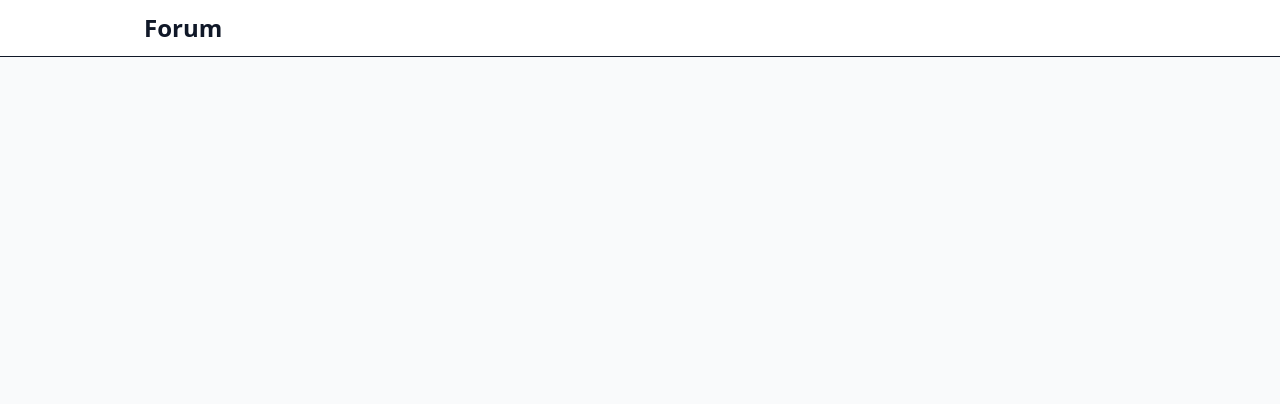
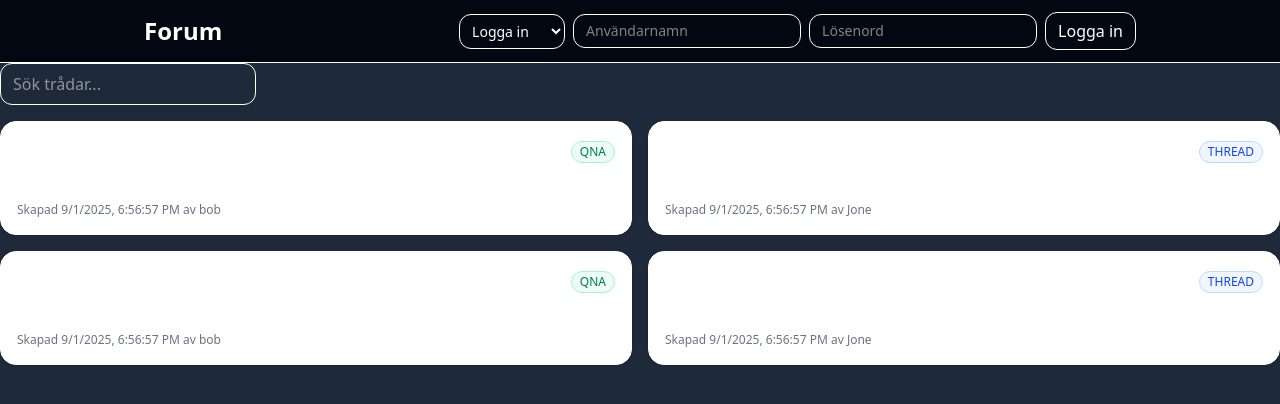
Before and after one commit to Solane-Hebo/typeScript-vite-react, a React (Vite) app in the folder forum/: page / in a window 1280 px wide. Shown: the top 404 px of the page. Built offline with nearby package versions, Linux system fonts and the light colour scheme.

Commit message:
Start sida

```diff
--- a/forum/src/app.tsx
+++ b/forum/src/app.tsx
@@ -1,7 +1,10 @@
-import { BrowserRouter, Link } from "react-router-dom";
+import { BrowserRouter, Link, Route, Routes } from "react-router-dom";
 import { useRepo } from "./repo";
 import { useEffect } from "react";
 import type { QNAThread, Thread } from "./types";
+import { AuthWidget, useSession } from "./auth";
+import ListeRoute from "./routes/ListRoute";
+import ListRoute from "./routes/ListRoute";
 
 
 export default function App() {
@@ -14,22 +17,24 @@ export default function App() {
 
 function Shell() {
   const repo = useRepo();
-  // const { currentUser, setCurrentUser } = useSession();
 
+  const {currentUser, setCurrentUser} = useSession()
+
+  // demo-data
   useEffect(() => {
     if (repo.state.users.length === 0) {
-      const alice = repo.actions.register("alice", "pass");
+      const Jone = repo.actions.register("Jone", "pass");
       const bob = repo.actions.register("bob", "pass");
 
       const t1 = repo.actions.createThread({
         title: "Välkommen!",
         category: "THREAD",
         description: "Presentera dig här.",
-        creator: alice,
+        creator: Jone,
       } as Omit<Thread, "id" | "creationDate">);
 
       const qna = repo.actions.createThread({
-        title: "Hur gör jag X i TypeScript?",
+        title: "Utility types",
         category: "QNA",
         description: "Tips på utility types?",
         creator: bob,
@@ -41,13 +46,20 @@ function Shell() {
   }, []);
 
   return (
-    <div className="min-h-screen bg-gray-50 text-gray-900">
-      <header className="sticky top-0 z-10 bg-white border-b">
+    <div className="min-h-screen bg-gray-800 text-white">
+      <header className="sticky top-0 z-10 bg-gray-950 border-b">
         <div className="max-w-5xl mx-auto px-4 py-3 flex items-center justify-between gap-4">
           <Link to="/" className="text-2xl font-bold">Forum</Link>
-          {/* <AuthWidget repo={repo} currentUser={currentUser} setCurrentUser={setCurrentUser} /> */}
+          <AuthWidget repo={repo} currentUser={currentUser} setCurrentUser={setCurrentUser} />
         </div>
       </header>
+
+      <main>
+        <Routes>
+           <Route path="/" element={
+            <ListRoute threads={repo.state.threads}/> }/>
+        </Routes>
+      </main>
     </div>
   );
 }
--- a/forum/src/auth.tsx
+++ b/forum/src/auth.tsx
@@ -4,7 +4,8 @@ import { LS_KEYS, readLS, writeLS } from "./storage";
 import { useRepo } from "./repo";
 
 export function useSession() {
-  const [currentUser, setCurrentUser] = useState<User | null>(() => readLS<User | null>(LS_KEYS.session, null));
+  const [currentUser, setCurrentUser] = useState<User | null>(() =>
+    readLS<User | null>(LS_KEYS.session, null));
   useEffect(() => writeLS(LS_KEYS.session, currentUser), [currentUser]);
   return { currentUser, setCurrentUser };
 }
--- a/forum/src/repo.ts
+++ b/forum/src/repo.ts
@@ -50,9 +50,6 @@ const createThread = (
        return t
 }
 
-
-
-
 return {
     state: {users, threads, comments, seq},
     actions: { createThread, register, login }
--- /dev/null
+++ b/forum/src/routes/ListRoute.tsx
@@ -0,0 +1,35 @@
+import { useMemo, useState } from "react";
+import ThreadList from "../components/threadList";
+import type { QNAThread, Thread } from "../types";
+
+export default function ListRoute({ threads }: {threads: Array<Thread | QNAThread>}) {
+    const params = new URLSearchParams(location.search)
+     const initialQ = params.get("q") ?? ""
+
+     const [query, setQuery] = useState(initialQ)
+     const filtered = useMemo(() =>{
+        const q = query.trim().toLowerCase()
+        return threads.filter((t) => !q ||
+        t.title.toLowerCase().includes(q) ||
+        t.description.toLowerCase().includes(q) ||
+        t.creator.userName.toLowerCase().includes(q)
+
+    )
+     }, [threads, query])
+
+
+
+
+    return (
+        <>
+    <div className="flex items-center gap-2 mb-4">
+        <input
+        value={query}
+        onChange={(e) => setQuery(e.target.value)}
+        placeholder="Sök trådar..." className="px-3 py-2 rounded-xl border w-64"
+        />
+    </div>
+    <ThreadList threads={filtered} />
+    </>
+)
+}
```
